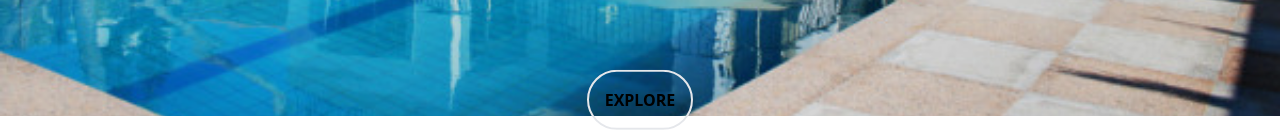
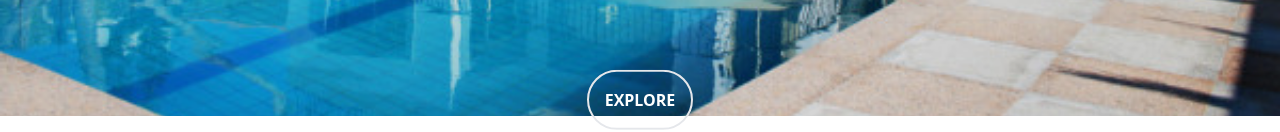
Before and after one commit to MaximeNef/Nextjsimmo, a Next.js app in the folder my-project/: page / in a window 1280 px wide. Shown: the part 684-816 px from the top of the page. Built offline with nearby package versions, Linux system fonts and the light colour scheme.

Commit message:
update text color hero

```diff
--- a/my-project/src/components/hero/index.jsx
+++ b/my-project/src/components/hero/index.jsx
@@ -111,7 +111,7 @@ const Hero = () => {
             />{" "}
             <button
               onClick={handleClick}
-              className='border-2  m-auto p-4 rounded-full font-bold animate-bounce  mt-64 '
+              className='border-2  m-auto p-4 rounded-full font-bold animate-bounce  mt-64 text-white'
             >
               EXPLORE
             </button>
```
